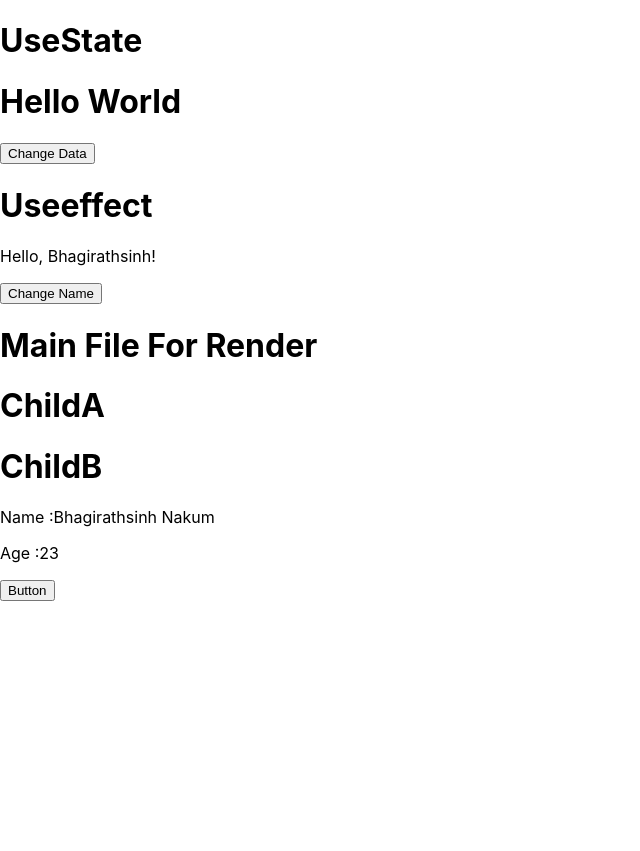
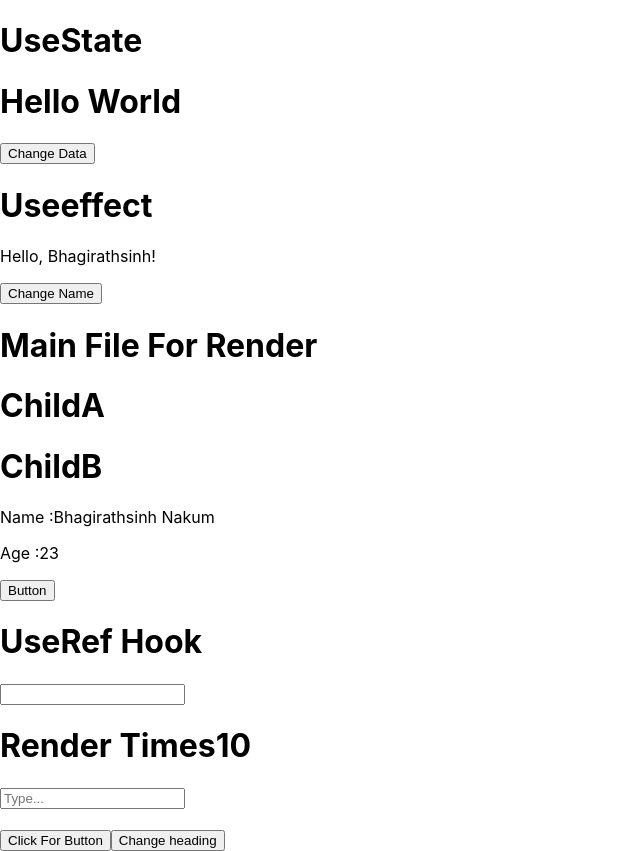
Before and after one commit to Bhagirathsinh073/Internship_Work, a React (Create React App) app in the folder Lesson-2/project/: page / in a window 1280 px wide. Shown: the whole page, without its empty margins (0-640 px from the left). Before the commit the page ends 800 px from the top, so only its background shows below. Built offline with nearby package versions, Linux system fonts and the light colour scheme.

Commit message:
UseRef Hook

```diff
--- a/Lesson-2/project/src/App.js
+++ b/Lesson-2/project/src/App.js
@@ -8,6 +8,7 @@ import { BrowserRouter} from 'react-router-dom';
 import UseState from './Hooks/UseState';
 import Useeffect from './Hooks/Useeffect';
 import UseContextMain from './Hooks/UseContext/Usecontext_Main';
+import UseRef from './Hooks/UseRef';
 // import RouterB from './Componts/RouterB';
 function App() {
   return (
@@ -18,6 +19,7 @@ function App() {
     <UseState/>
     <Useeffect/>
     <UseContextMain/>
+    <UseRef/>
     <BrowserRouter>
     {/* <RouterB/>  */}
     </BrowserRouter>
--- /dev/null
+++ b/Lesson-2/project/src/Hooks/UseRef.js
@@ -0,0 +1,46 @@
+import React, { useEffect, useRef, useState } from 'react'
+
+export default function UseRef() {
+    const [inputValue,setInputValue] = useState("");
+    const [inputHeadValue,setInputHeadValue] = useState("");
+    const inputElement = useRef();
+    const heading = useRef();
+    const count = useRef(10);
+
+    useEffect(()=>{
+        count.current = count.current + 1
+    })
+
+    const focusInput = () =>{
+            inputElement.current.focus();
+    }
+    const changehead = (e)=>{
+        heading.current.innerText= inputHeadValue;
+    }
+  return (
+    <div>
+      <h1 ref={heading}>UseRef Hook</h1>
+      <input
+      type='text'
+      value={inputValue}
+      onChange={(e)=>{setInputValue(e.target.value)}}
+      />
+      {/* <h1>Render Times{count}</h1> */}
+      <h1>Render Times{count.current}</h1>
+
+<input
+type='text'
+placeholder='Type...'
+ref={inputElement}
+onChange={(e)=>{setInputHeadValue(e.target.value)}}
+
+/>   <br/><br/>
+<button onClick={focusInput}>Click For Button</button>
+<button onClick={changehead}>Change heading</button>
+
+
+
+
+ </div>
+  )
+}
```
